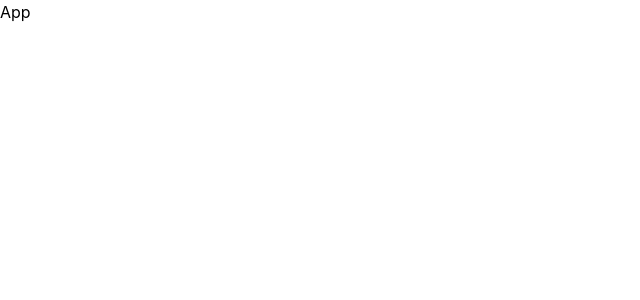
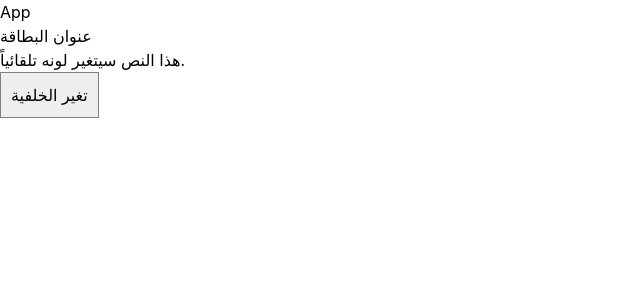
Before and after one commit to Medo-Mohamed/Health-Education-Project, a React (Vite) app: page / in a window 1280 px wide. Shown: the top 300 px of the page, without its empty margins (0-640 px from the left). Built offline with nearby package versions, Linux system fonts and the light colour scheme.

Commit message:
create theme provider

```diff
--- /dev/null
+++ b/src/M/App.css
@@ -0,0 +1,28 @@
+/* الألوان الافتراضية (الوضع الفاتح) */
+:root {
+    --bg-color: #ffffff;
+    --text-color: #000000;
+    --btn-bg: #eeeeee;
+}
+
+/* الألوان عند تفعيل كلاس الـ dark */
+.dark-theme {
+    --bg-color: #1a1a1a;
+    --text-color: #f5f5f5;
+    --btn-bg: #333333;
+}
+
+/* تطبيق المتغيرات على العناصر */
+body {
+    background-color: var(--bg-color);
+    color: var(--text-color);
+    transition: all 0.3s ease;
+    /* لنعومة التغيير */
+}
+
+.my-button {
+    background-color: var(--btn-bg);
+    color: var(--text-color);
+    border: 1px solid gray;
+    padding: 10px;
+}
--- a/src/M/App.tsx
+++ b/src/M/App.tsx
@@ -1,12 +1,35 @@
-import { Provider } from "react-redux";
-import store from "./Redux-Store/store";
+import { Provider, useDispatch, useSelector } from "react-redux";
+import store, { type RootState } from "./Redux-Store/store";
 import Routers from "./Routers";
+import "./App.css";
+import Check from "./Components/Check";
+import { useEffect } from "react";
+import { changeTheme } from "./Redux-Store/ThemesControle/ThemeSlice";
 
 function App() {
+  const Theme = useSelector((state: RootState) => state.Theme.value);
+  const dispatch = useDispatch();
+  useEffect(() => {
+    const savedTheme = localStorage.getItem("app-theme");
+    console.log(savedTheme);
+    if (savedTheme && savedTheme !== Theme) dispatch(changeTheme());
+  }, []);
+  useEffect(() => {
+    const body = document.body;
+    if (Theme === "dark") {
+      body.classList.add("dark-theme");
+    } else {
+      body.classList.remove("dark-theme");
+    }
+    localStorage.setItem("app-theme", Theme);
+  }, [Theme]);
   return (
     <Provider store={store}>
       <Routers>
-        <div>App</div>
+        <div>
+          App
+          <Check />
+        </div>
       </Routers>
     </Provider>
   );
--- /dev/null
+++ b/src/M/Components/Check.tsx
@@ -0,0 +1,17 @@
+import { useDispatch } from "react-redux";
+import { changeTheme } from "../Redux-Store/ThemesControle/ThemeSlice";
+
+function Check() {
+  const dispatch = useDispatch();
+  return (
+    <div className="card">
+      {/* الكارد هنا سيأخذ خلفية ونصوص بناءً على المتغيرات المعرفة في الـ CSS */}
+      <h2>عنوان البطاقة</h2>
+      <p>هذا النص سيتغير لونه تلقائياً.</p>
+
+      <button className="my-button" onClick={()=> dispatch(changeTheme())}>تغير الخلفية</button>
+    </div>
+  );
+}
+
+export default Check;
--- /dev/null
+++ b/src/M/Redux-Store/ThemesControle/ThemeSlice.ts
@@ -0,0 +1,20 @@
+import { createSlice } from "@reduxjs/toolkit";
+
+export type ThemeState = {
+    value: "light" | "dark";
+};
+const initialState: ThemeState = {
+    value: "light",
+}
+export const themeSlice = createSlice({
+    name: "theme",
+    initialState: initialState,
+    reducers: {
+        changeTheme: (state) => {
+            state.value = state.value === "light" ? "dark" : "light";
+        },
+    },
+});
+
+export const { changeTheme } = themeSlice.actions;
+export default themeSlice.reducer;
--- a/src/M/Redux-Store/store.tsx
+++ b/src/M/Redux-Store/store.tsx
@@ -1,7 +1,11 @@
 import { configureStore } from "@reduxjs/toolkit";
+import ThemeReducer from "./ThemesControle/ThemeSlice";
 
 const store = configureStore({
-  reducer: {},
+  reducer: {
+    Theme: ThemeReducer,
+  },
 });
 
+export type RootState = ReturnType<typeof store.getState>;
 export default store;
```
